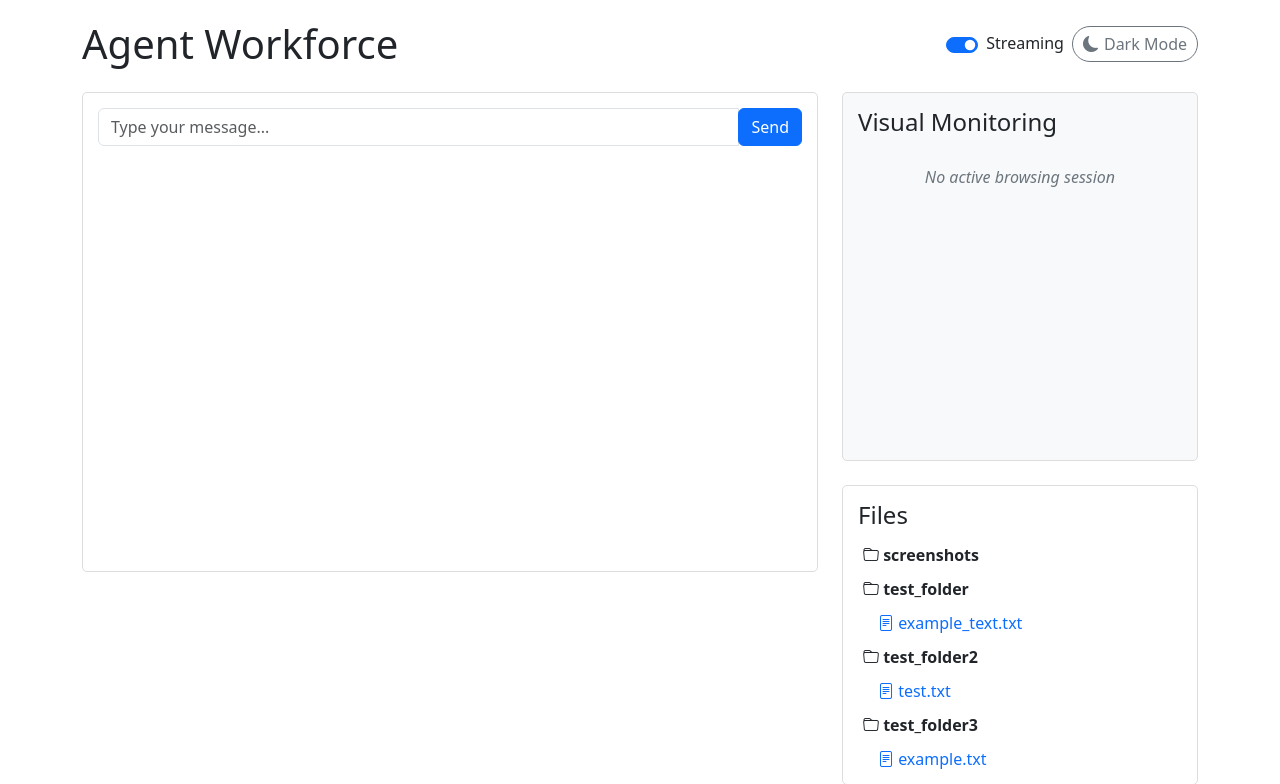
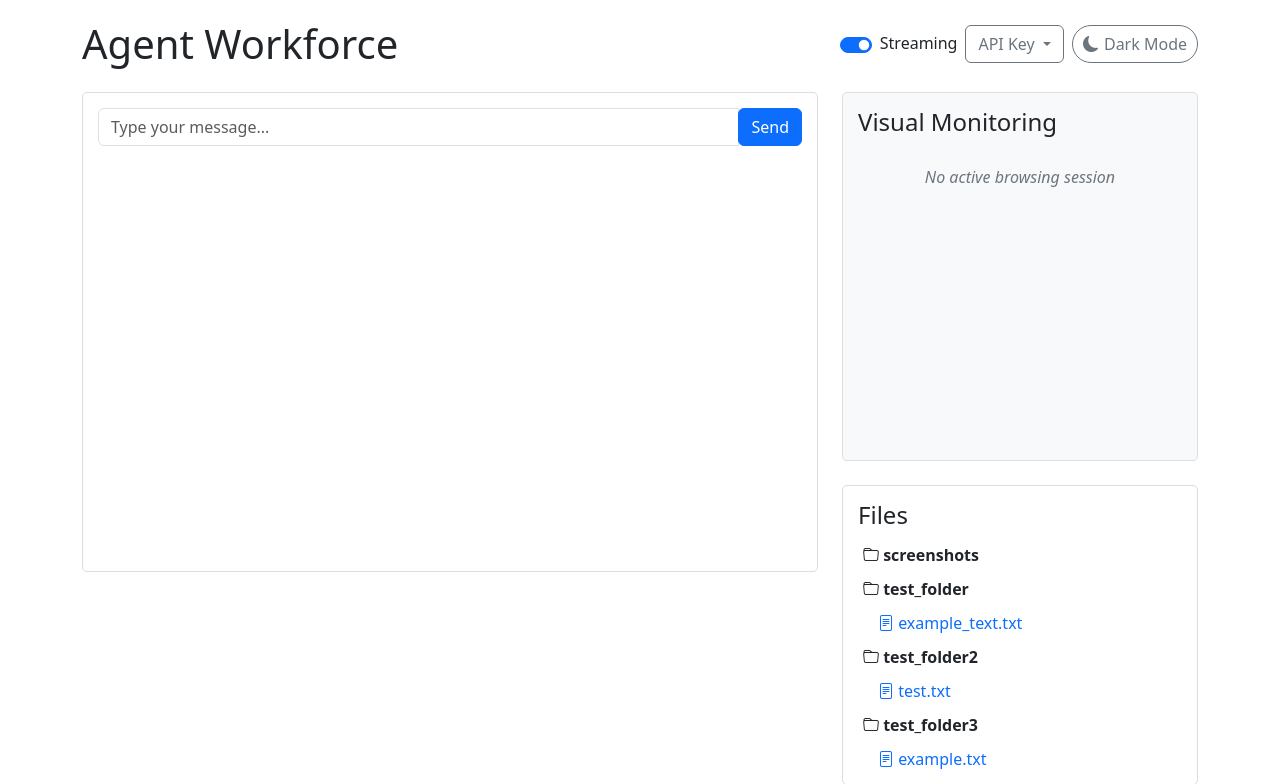
Before and after one commit to bbuxton0823/OpenAI_Agent, a Flask app: page / in a window 1280 px wide. Shown: the top 784 px of the page. Run offline with Flask 3, Linux system fonts and the light colour scheme.

Commit message:
Add API key management UI and session support

```diff
--- a/app.py
+++ b/app.py
@@ -1,6 +1,7 @@
 from flask import (
     Flask, render_template, request, jsonify,
-    send_from_directory, Response, stream_with_context
+    send_from_directory, Response, stream_with_context,
+    session
 )
 import os
 import json
@@ -52,14 +53,15 @@ openai_api_key = os.getenv("OPENAI_API_KEY")
 anthropic_api_key = os.getenv("ANTHROPIC_API_KEY")
 
 if not openai_api_key:
-    raise ValueError("OPENAI_API_KEY not found in .env file")
+    print("Warning: OPENAI_API_KEY not found in .env file. Provide it via the web UI.")
 
 if not anthropic_api_key:
     print("Warning: ANTHROPIC_API_KEY not found in .env file. "
           "Coding agent will fall back to OpenAI.")
 
-# Set the API key for the OpenAI client
-os.environ["OPENAI_API_KEY"] = openai_api_key
+# Set the API key for the OpenAI client if provided
+if openai_api_key:
+    os.environ["OPENAI_API_KEY"] = openai_api_key
 
 # Initialize Anthropic client if API key is available
 anthropic_client = None
@@ -76,6 +78,17 @@ DATA_DIR = Path("user_data")
 DATA_DIR.mkdir(exist_ok=True)
 SCREENSHOTS_DIR = DATA_DIR / "screenshots"
 SCREENSHOTS_DIR.mkdir(exist_ok=True)
+
+# Ensure requests use the correct API key
+@app.before_request
+def apply_openai_key():
+    """Apply API key from request header or session."""
+    header_key = request.headers.get('X-OPENAI-KEY')
+    if header_key:
+        session['openai_api_key'] = header_key
+    key = session.get('openai_api_key', openai_api_key)
+    if key:
+        os.environ['OPENAI_API_KEY'] = key
 
 # File management tools
 
@@ -581,6 +594,13 @@ def serve_static(path):
     return send_from_directory('static', path)
 
 
+@app.route('/api/remove_key', methods=['POST'])
+def remove_api_key():
+    """Remove stored API key from the session."""
+    session.pop('openai_api_key', None)
+    return jsonify({'status': 'removed'})
+
+
 @app.route('/api/chat', methods=['POST'])
 def chat():
     data = request.json
--- a/static/js/main.js
+++ b/static/js/main.js
@@ -14,6 +14,9 @@ document.addEventListener('DOMContentLoaded', function() {
     const screenshotPreview = document.getElementById('screenshot-preview') || document.createElement('img');
     const themeToggle = document.getElementById('themeToggle');
     const streamingToggle = document.getElementById('streamingToggle');
+    const apiKeyInput = document.getElementById('apiKeyInput');
+    const saveApiKeyBtn = document.getElementById('saveApiKey');
+    const removeApiKeyBtn = document.getElementById('removeApiKey');
 
     // Visual browsing elements
     const visualBrowsingCard = document.getElementById('visual-browsing-card') || document.createElement('div');
@@ -66,6 +69,25 @@ document.addEventListener('DOMContentLoaded', function() {
             themeToggle.innerHTML = '<i class="bi bi-sun-fill"></i> <span>Light Mode</span>';
         }
     }
+
+    // Load stored API key
+    const storedKey = localStorage.getItem('openai_api_key');
+    if (storedKey && apiKeyInput) {
+        apiKeyInput.value = storedKey;
+    }
+
+    saveApiKeyBtn.addEventListener('click', function() {
+        const key = apiKeyInput.value.trim();
+        if (key) {
+            localStorage.setItem('openai_api_key', key);
+        }
+    });
+
+    removeApiKeyBtn.addEventListener('click', function() {
+        localStorage.removeItem('openai_api_key');
+        fetch('/api/remove_key', { method: 'POST' });
+        apiKeyInput.value = '';
+    });
 
     // Function to add a message to the chat
     function addMessage(content, isUser, agentName = null) {
@@ -292,11 +314,15 @@ document.addEventListener('DOMContentLoaded', function() {
 
         try {
             // First, send the message to the server
+            const headers = { 'Content-Type': 'application/json' };
+            const storedKey = localStorage.getItem('openai_api_key');
+            if (storedKey) {
+                headers['X-OPENAI-KEY'] = storedKey;
+            }
+
             const postResponse = await fetch('/api/chat/stream', {
                 method: 'POST',
-                headers: {
-                    'Content-Type': 'application/json'
-                },
+                headers,
                 body: JSON.stringify({ message })
             });
 
--- a/templates/index.html
+++ b/templates/index.html
@@ -16,6 +16,16 @@
                 <div class="form-check form-switch d-flex align-items-center">
                     <input class="form-check-input me-2" type="checkbox" id="streamingToggle" checked>
                     <label class="form-check-label" for="streamingToggle">Streaming</label>
+                </div>
+                <div class="dropdown">
+                    <button class="btn btn-outline-secondary dropdown-toggle" type="button" id="apiKeyDropdown" data-bs-toggle="dropdown" aria-expanded="false">
+                        API Key
+                    </button>
+                    <div class="dropdown-menu p-3" aria-labelledby="apiKeyDropdown" style="min-width: 250px;">
+                        <input type="password" class="form-control mb-2" id="apiKeyInput" placeholder="OpenAI API Key">
+                        <button class="btn btn-primary w-100 mb-2" type="button" id="saveApiKey">Save Key</button>
+                        <button class="btn btn-danger w-100" type="button" id="removeApiKey">Delete Key</button>
+                    </div>
                 </div>
                 <button class="btn btn-outline-secondary theme-toggle" id="themeToggle">
                     <i class="bi bi-moon-fill"></i>
@@ -71,6 +81,7 @@
         </div>
     </div>
 
+    <script src="https://cdn.jsdelivr.net/npm/bootstrap@5.3.0-alpha1/dist/js/bootstrap.bundle.min.js"></script>
     <script src="/static/js/main.js"></script>
 </body>
 </html>
```
Also changed, not shown: README.md.
